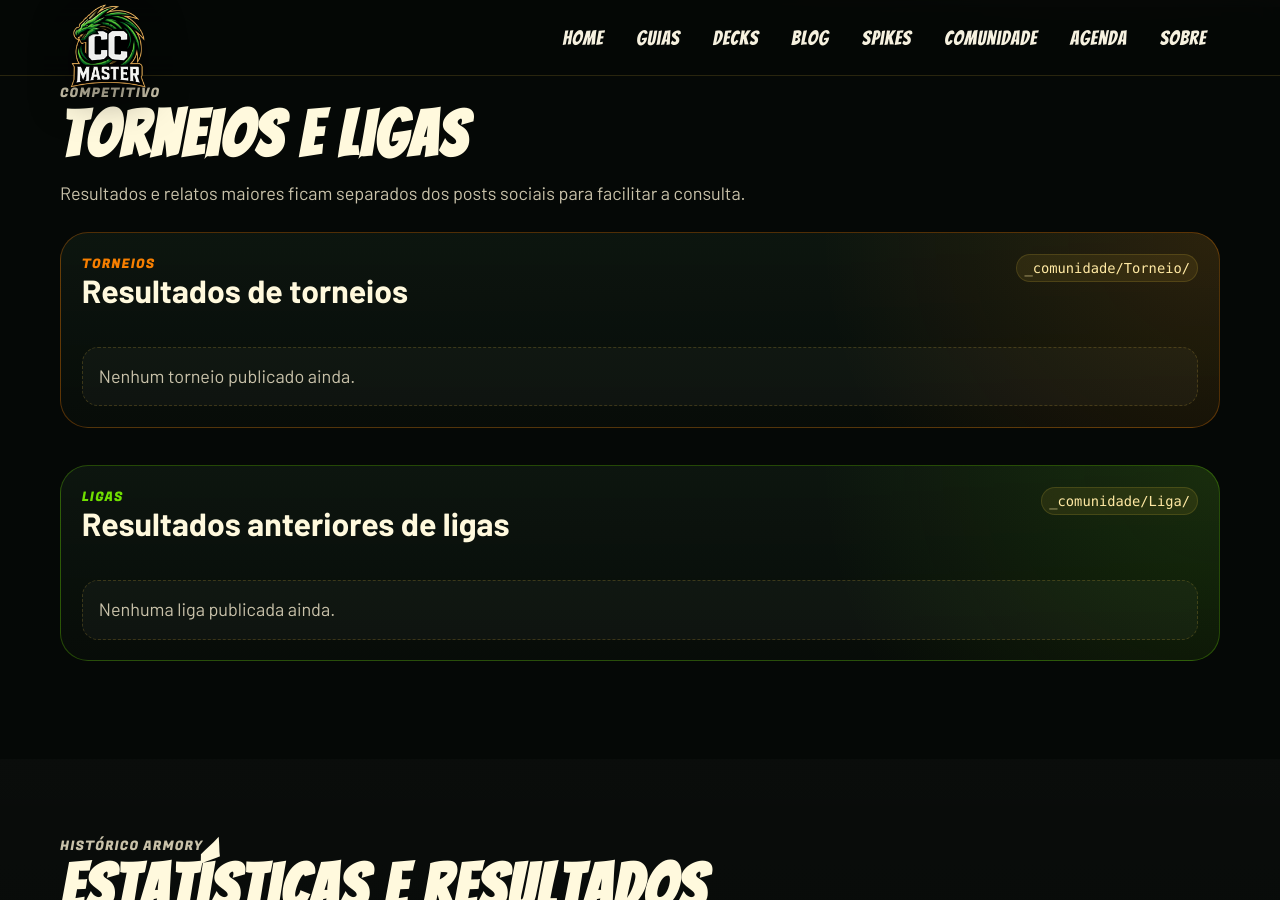
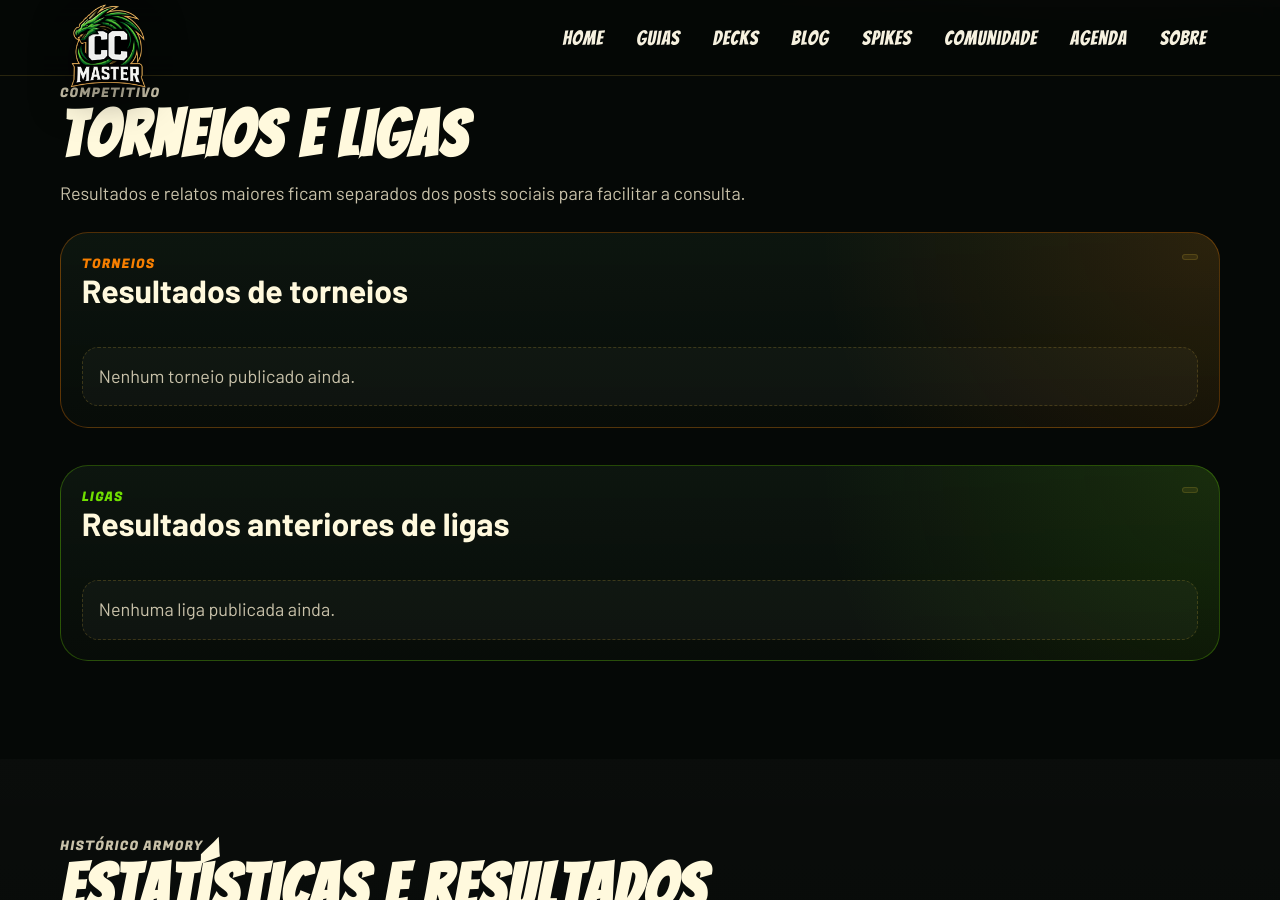
Before and after one commit to Knoha-knotoa/cianortecardmaster, a Jekyll site: the page built from comunidade.html, in a window 1280 px wide and 900 px high, scrolled down 4223 px. Built offline with Jekyll 4.4.1, drawn with Linux system fonts in a browser that asks for light colours.

Commit message:
Update comunidade.html

```diff
--- a/comunidade.html
+++ b/comunidade.html
@@ -291,7 +291,7 @@ tags:
             <p class="eyebrow">Torneios</p>
             <h3 id="torneios-title">Resultados de torneios</h3>
           </div>
-          <span class="section-folder">_comunidade/Torneio/</span>
+          <span class="section-folder"></span>
         </div>
         <div class="card-grid grid-3">
           {% assign torneio_count = 0 %}
@@ -313,7 +313,7 @@ tags:
             <p class="eyebrow">Ligas</p>
             <h3 id="ligas-title">Resultados anteriores de ligas</h3>
           </div>
-          <span class="section-folder">_comunidade/Liga/</span>
+          <span class="section-folder"></span>
         </div>
         <div class="card-grid grid-3">
           {% assign liga_count = 0 %}
```
